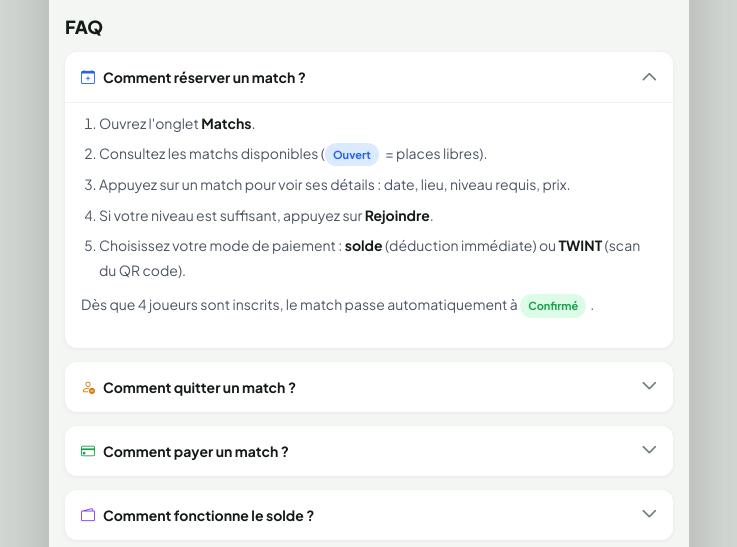
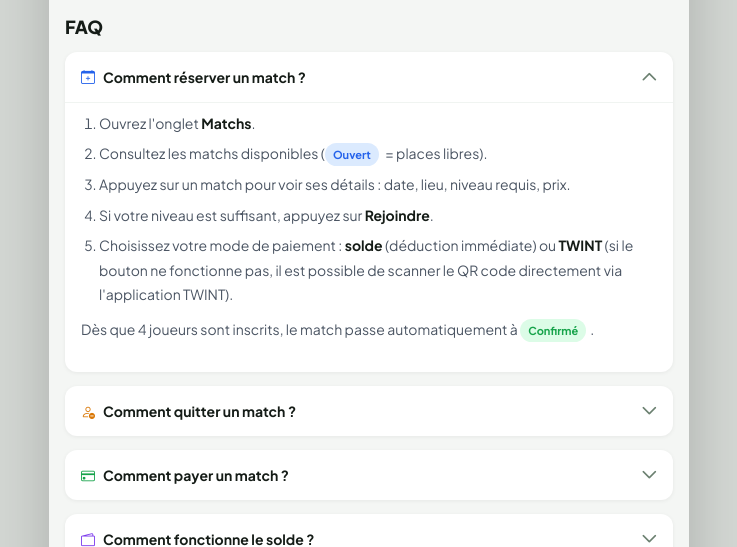
Before and after one commit to leocavdev/Padel-BCV, a Python web app: template app/templates/auth/padel_bcv.html in a window 1280 px wide, after a click on "Comment réserver un match ?". Shown: the part 460-1007 px from the top of the page, without its empty margins (271-1008 px from the left). Run offline with Jinja, Linux system fonts and the light colour scheme; the template is opened without the code that fills it, so the values that code supplies are empty.

Commit message:
wording FAQ

```diff
--- a/app/templates/auth/padel_bcv.html
+++ b/app/templates/auth/padel_bcv.html
@@ -68,7 +68,7 @@
             <li>Consultez les matchs disponibles (<span class="faq-tag" style="background:#dbeafe;color:#2563eb">Ouvert</span> = places libres).</li>
             <li>Appuyez sur un match pour voir ses détails : date, lieu, niveau requis, prix.</li>
             <li>Si votre niveau est suffisant, appuyez sur <strong>Rejoindre</strong>.</li>
-            <li>Choisissez votre mode de paiement : <strong>solde</strong> (déduction immédiate) ou <strong>TWINT</strong> (scan du QR code).</li>
+            <li>Choisissez votre mode de paiement : <strong>solde</strong> (déduction immédiate) ou <strong>TWINT</strong> (si le bouton ne fonctionne pas, il est possible de scanner le QR code directement via l'application TWINT).</li>
           </ol>
           <p style="margin-top:10px">Dès que 4 joueurs sont inscrits, le match passe automatiquement à <span class="faq-tag" style="background:#dcfce7;color:#16a34a">Confirmé</span>.</p>
         </div>
```
